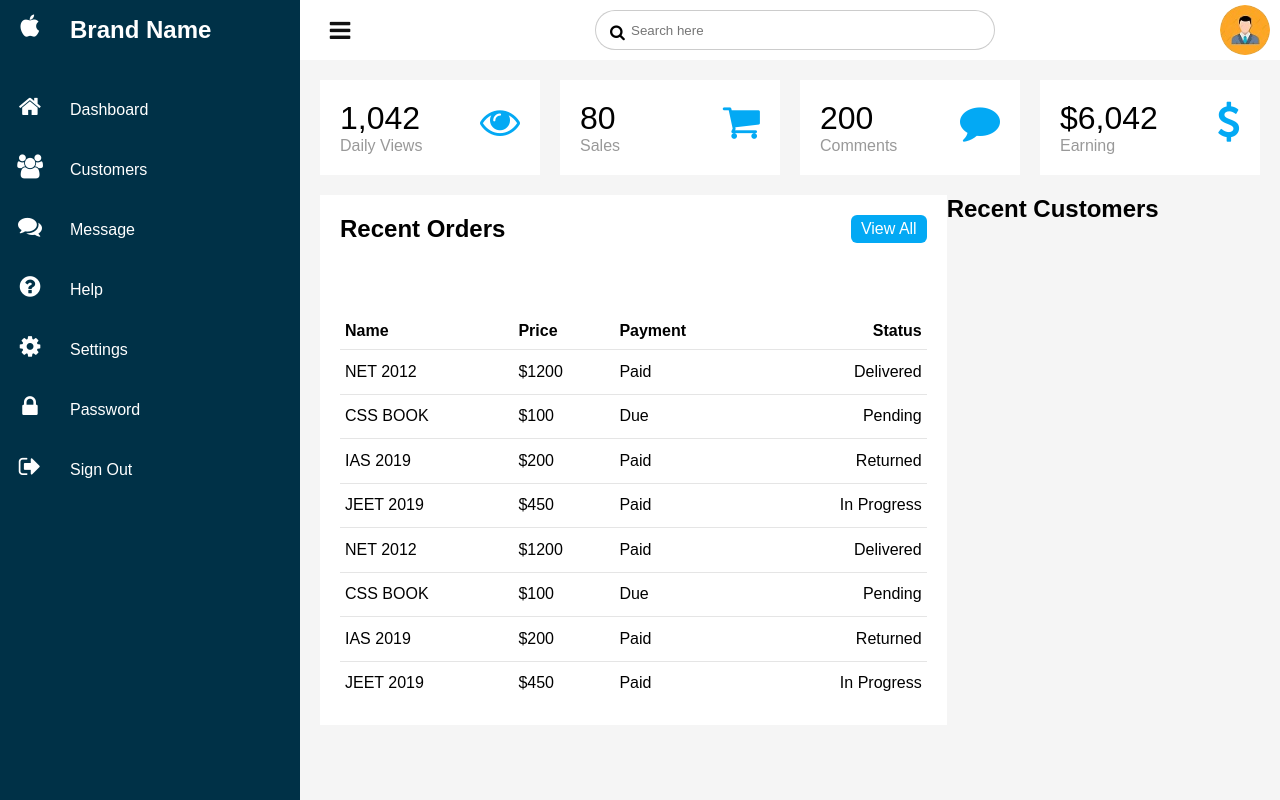
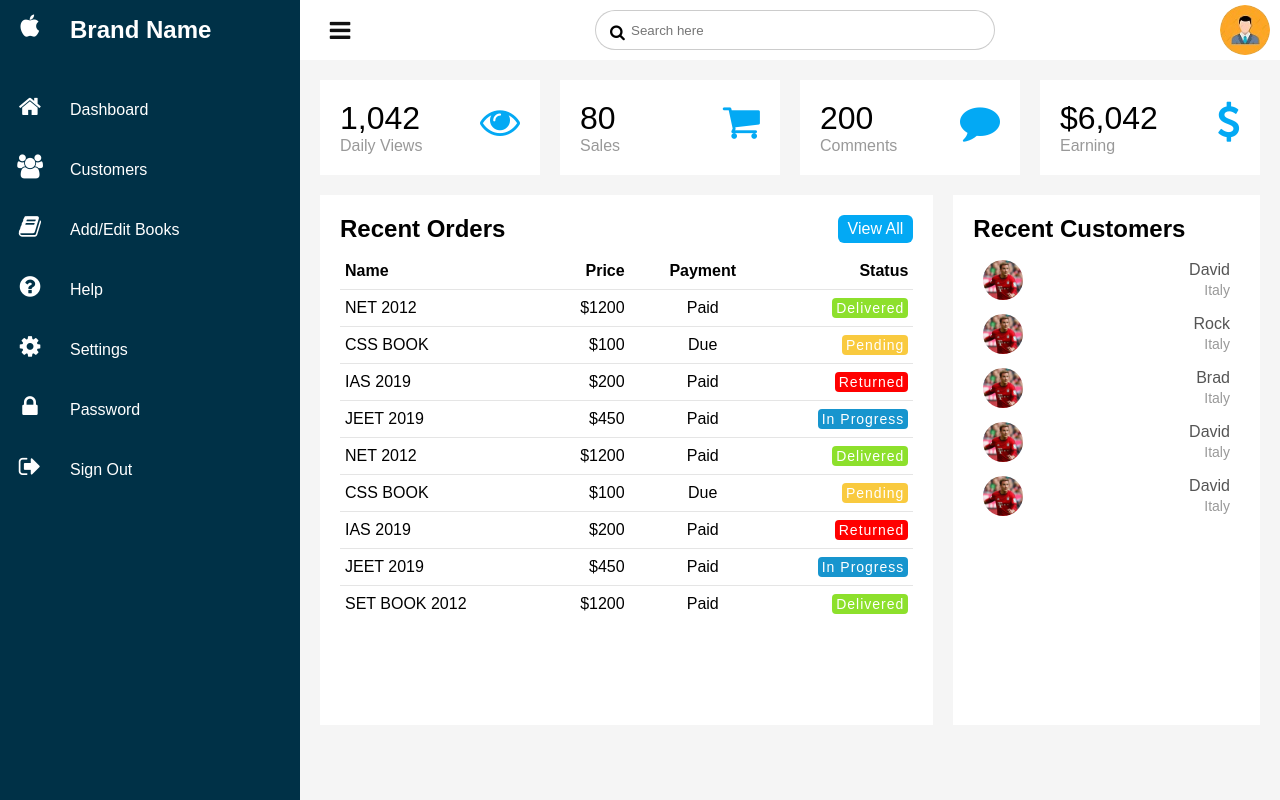
Before and after one commit to JerinJoji/Online-Book-Store-JSP, a Java web app: page /admindashboard.jsp in a window 1280 px wide. Run offline with Tomcat 11, a stand-in JSP engine, Linux system fonts and the light colour scheme.

Commit message:
changes in admin
form code added. css not yet done

```diff
--- a/WebContent/admindashboard.jsp
+++ b/WebContent/admindashboard.jsp
@@ -29,8 +29,8 @@
 				</li>
 				<li>
 					<a href="#">
-						<span class="icon-admin"><i class="fa fa-comments" aria-hidden="true"></i></span>
-						<span class="title-admin">Message</span>
+						<span class="icon-admin"><i class="fa fa-book" aria-hidden="true"></i></span>
+						<span class="title-admin">Add/Edit Books</span>
 					</a>
 				</li>
 				<li>
@@ -139,7 +139,7 @@
 								<td>CSS BOOK</td>
 								<td>$100</td>
 								<td>Due</td>
-								<td><span class="status-admin delivered">Pending</span></td>
+								<td><span class="status-admin pending">Pending</span></td>
 							</tr>
 							<tr>
 								<td>IAS 2019</td>
@@ -163,7 +163,7 @@
 								<td>CSS BOOK</td>
 								<td>$100</td>
 								<td>Due</td>
-								<td><span class="status-admin delivered">Pending</span></td>
+								<td><span class="status-admin pending">Pending</span></td>
 							</tr>
 							<tr>
 								<td>IAS 2019</td>
@@ -177,6 +177,12 @@
 								<td>Paid</td>
 								<td><span class="status-admin inprogress">In Progress</span></td>
 							</tr>
+							<tr>
+								<td>SET BOOK 2012</td>
+								<td>$1200</td>
+								<td>Paid</td>
+								<td><span class="status-admin delivered">Delivered</span></td>
+							</tr>
 						</tbody>
 					</table>
 				</div>
@@ -185,6 +191,30 @@
 					<div class="cardHeader-admin">
 						<h2>Recent Customers</h2>
 					</div>
+					<table>
+						<tbody>
+							<tr>
+								<td width="60px"><div class="imgBx-admin"><img src="assets/admin-user-img1.jpg"></div></td>
+								<td><h4>David<br><span>Italy</span></h4></td>
+							</tr>
+							<tr>
+								<td width="60px"><div class="imgBx-admin"><img src="assets/admin-user-img1.jpg"></div></td>
+								<td><h4>Rock<br><span>Italy</span></h4></td>
+							</tr>
+							<tr>
+								<td width="60px"><div class="imgBx-admin"><img src="assets/admin-user-img1.jpg"></div></td>
+								<td><h4>Brad<br><span>Italy</span></h4></td>
+							</tr>
+							<tr>
+								<td width="60px"><div class="imgBx-admin"><img src="assets/admin-user-img1.jpg"></div></td>
+								<td><h4>David<br><span>Italy</span></h4></td>
+							</tr>
+							<tr>
+								<td width="60px"><div class="imgBx-admin"><img src="assets/admin-user-img1.jpg"></div></td>
+								<td><h4>David<br><span>Italy</span></h4></td>
+							</tr>
+						</tbody>
+					</table>
 				</div>
 			</div>
 
@@ -192,6 +222,47 @@
 		</div>
 
 	</div>
+
+<!---------- Form to Add New Books ----------->
+	<div class="center-admin-form1">
+		<div class="container-admin-form1">
+			<div class="text-admin-form1">Add Books</div>
+			<form action="#">
+				<div class="data-admin-form1">
+					<label>Book name</label>
+					<input type="text">
+					<label>Author</label>
+					<input type="text">
+					<label>Publisher</label>
+					<input type="text">
+					<label>Genre</label>
+					<select>
+						<option>Option 1</option>
+						<option>Option 2</option>
+						<option>Option 3</option>
+						<option>Option 4</option>
+					</select>
+					<label>Subject</label>
+					<select>
+						<option>Option 1</option>
+						<option>Option 2</option>
+						<option>Option 3</option>
+						<option>Option 4</option>
+					</select>
+					<label>ISBN</label>
+					<input type="text">
+					<label>Price</label>
+					<input type="text">
+					<label>Active</label>
+					<select>
+						<option>Yes</option>
+						<option>No</option>
+					</select>
+				</div>
+			</form>
+		</div>
+	</div>
+
 
 	<script>
 		function toggleMenu(){
```
Also changed, not shown: WebContent/css/style.css (+158 -1 lines), WebContent/assets/admin-user-img1.jpg, WebContent/assets/brad.jpg (added), WebContent/assets/rock.jpg (added).
